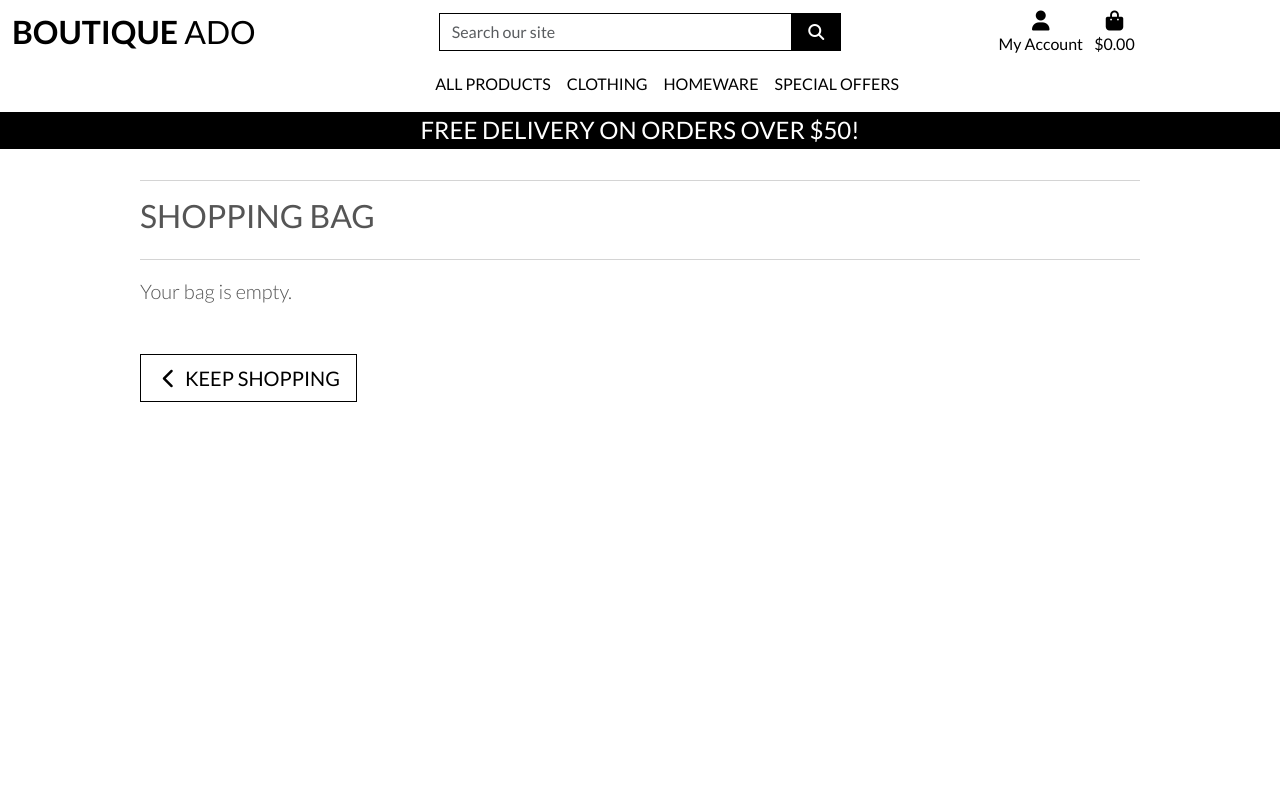
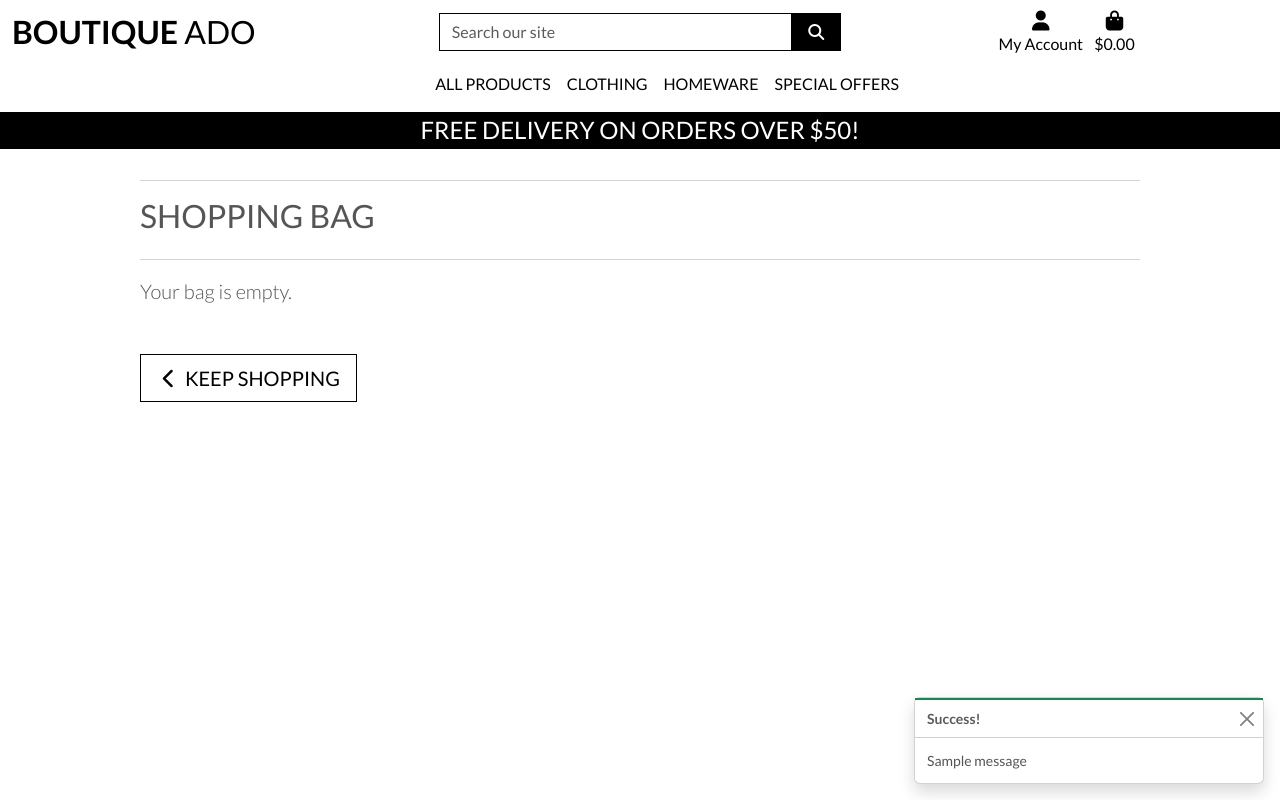
Before and after one commit to LlewBach/boutique-ado2, a Django app: page /bag/ in a window 1280 px wide. Run offline with Django 5.2, Linux system fonts and the light colour scheme; tables that the repository leaves empty hold one stand-in row (values such as "Sample post"); one stand-in notice (Sample message) is shown; some libraries are stand-ins or nearby versions.

Commit message:
Add toasts

```diff
--- a/bag/views.py
+++ b/bag/views.py
@@ -1,4 +1,6 @@
 from django.shortcuts import render, redirect, reverse, HttpResponse
+from django.contrib import messages
+from products.models import Product
 
 # Create your views here.
 
@@ -10,6 +12,7 @@ def view_bag(request):
 def add_to_bag(request, item_id):
     """ Add a quantity of the specified product to the shopping bag """
 
+    product = Product.objects.get(pk=item_id)
     quantity = int(request.POST.get('quantity'))
     redirect_url = request.POST.get('redirect_url')
     size = None
@@ -30,6 +33,7 @@ def add_to_bag(request, item_id):
             bag[item_id] += quantity
         else:
             bag[item_id] = quantity
+            messages.success(request, f'Added {product.name} to your bag')
 
     request.session['bag'] = bag
     return redirect(redirect_url)
--- a/boutique_ado2/settings.py
+++ b/boutique_ado2/settings.py
@@ -78,6 +78,8 @@ TEMPLATES = [
         },
     },
 ]
+
+MESSAGE_STORAGE = 'django.contrib.messages.storage.session.SessionStorage'
 
 WSGI_APPLICATION = 'boutique_ado2.wsgi.application'
 
--- a/static/css/base.css
+++ b/static/css/base.css
@@ -99,6 +99,23 @@ a.category-badge>span.badge:hover {
   cursor: pointer;
 }
 
+/* ------------------------------- bootstrap toasts */
+
+.message-container {
+  position: fixed;
+  top: 72px;
+  right: 15px;
+  z-index: 99999999999;
+}
+
+.custom-toast {
+  overflow: visible;
+}
+
+.toast-capper {
+  height: 2px;
+}
+
 /* -------------------------------- Media Queries */
 
 /* Slightly larger container on xl screens */
--- a/templates/base.html
+++ b/templates/base.html
@@ -123,7 +123,21 @@
   </header>
 
   {% if messages %}
-  <div class="message-container"></div>
+  <div class="message-container">
+    {% for message in messages %}
+    {% with message.level as level %}
+    {% if level == 40 %}
+    {% include 'includes/toasts/toast_error.html' %}
+    {% elif level == 30 %}
+    {% include 'includes/toasts/toast_warning.html' %}
+    {% elif level == 25 %}
+    {% include 'includes/toasts/toast_success.html' %}
+    {% else %}
+    {% include 'includes/toasts/toast_info.html' %}
+    {% endif %}
+    {% endwith %}
+    {% endfor %}
+  </div>
   {% endif %}
 
   {% block page_header %}
@@ -133,6 +147,22 @@
   {% endblock %}
 
   {% block postloadjs %}
+  <script>
+    // Ensure that the DOM is fully loaded before accessing elements
+    document.addEventListener('DOMContentLoaded', function () {
+      // Access the toast elements using the correct method 'getElementsByClassName'
+      const toasts = document.getElementsByClassName('toast');
+
+      // Iterate over the collection to initialize each toast
+      Array.from(toasts).forEach(function (toastElement) {
+        // Create and show the Bootstrap toast instance
+        const toastBootstrap = new bootstrap.Toast(toastElement, {
+          autohide: false
+        });
+        toastBootstrap.show();
+      });
+    });
+  </script>
   {% endblock %}
 </body>
 
--- /dev/null
+++ b/templates/includes/toasts/toast_success.html
@@ -0,0 +1,28 @@
+<!-- <div class="toast custom-toast rounded-0 border-top-0" data-bs-autohide="false">
+  <div class="arrow-up arrow-success"></div>
+  <div class="w-100 toast-capper bg-success"></div>
+  <div class="toast-header bg-white text-dark">
+    <strong class="mr-auto">Success!</strong>
+    <button type="button" class="ml-2 mb-1 close text-dark" data-bs-dismiss="toast" aria-label="Close">
+      <span aria-hidden="true">&times;</span>
+    </button>
+  </div>
+  <div class="toast-body bg-white">
+    {{ message }}
+  </div>
+</div> -->
+
+<div class="toast-container position-fixed bottom-0 end-0 p-3">
+  <div id="liveToast" class="toast" role="alert" aria-live="assertive" aria-atomic="true">
+    <div class="w-100 toast-capper bg-success"></div>
+    <div class="toast-header">
+      <!-- <img src="..." class="rounded me-2" alt="..."> -->
+      <strong class="me-auto">Success!</strong>
+      <!-- <small>11 mins ago</small> -->
+      <button type="button" class="btn-close" data-bs-dismiss="toast" aria-label="Close"></button>
+    </div>
+    <div class="toast-body">
+      {{ message }}
+    </div>
+  </div>
+</div>
```
Also changed, not shown: templates/includes/toasts/toast_error.html (added, +28 -0 lines), templates/includes/toasts/toast_info.html (added, +28 -0 lines), 1 other file.
